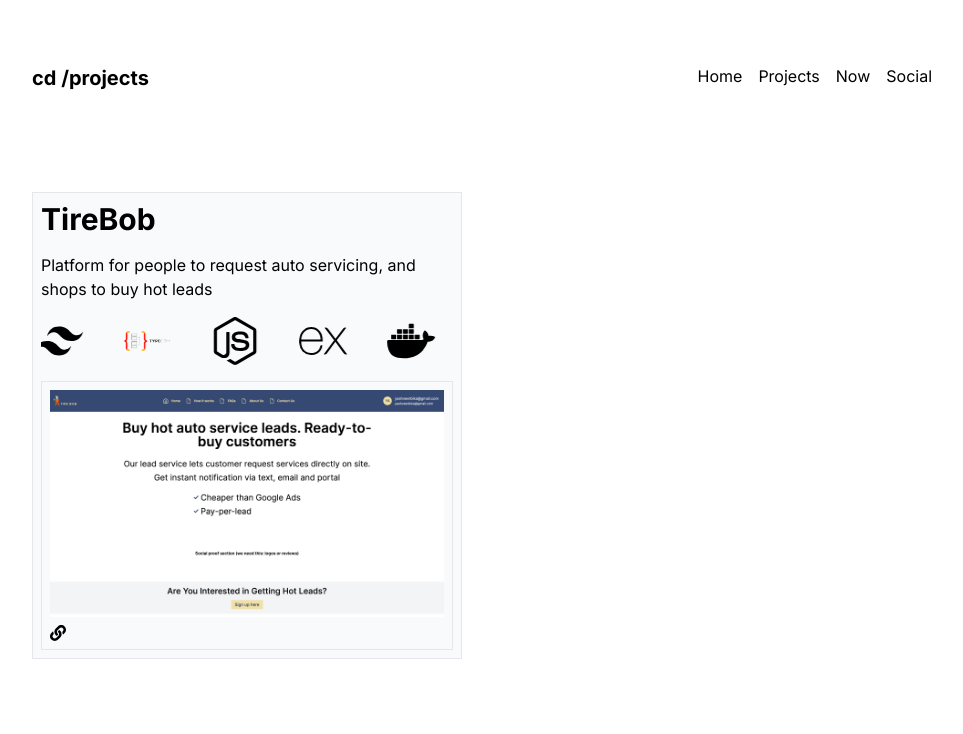
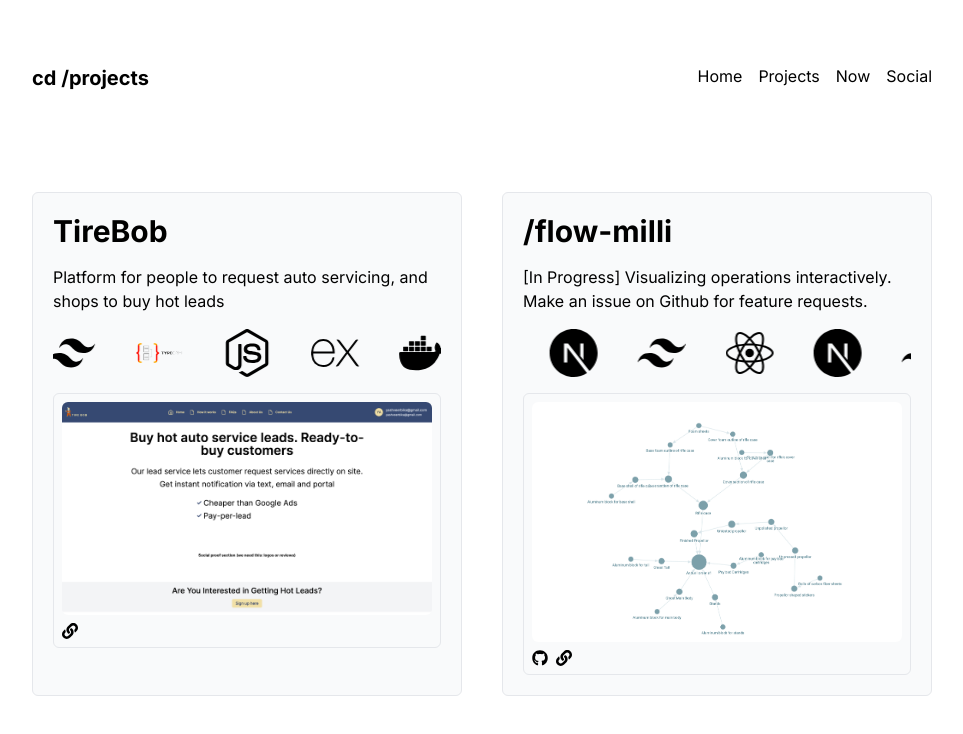
Before and after one commit to yashveer-bika/portfolio, a Next.js app in the folder portfolio/: page /projects in a window 1280 px wide. Shown: the top 734 px of the page, without its empty margins (158-1121 px from the left). Built offline with nearby package versions, Linux system fonts and the light colour scheme.

Commit message:
add flow-mill

```diff
--- a/portfolio/src/app/now/page.tsx
+++ b/portfolio/src/app/now/page.tsx
@@ -7,8 +7,8 @@ export default function Page() {
 
       <ul className="flex flex-col gap-2">
         <li>Get 50 Minneapolis shops onboarded to TireBob</li>
-        <li>Making pretty stuff with React</li>
-        <li>
+        <li>Building UI to add your own dependency graph on /flow-milli</li>
+        {/* <li>
           Playing with{" "}
           <a href="https://reasonml.github.io/" target={"_blank"}>
             Reason
@@ -20,7 +20,7 @@ export default function Page() {
           >
             create-melange-app
           </a>
-        </li>
+        </li> */}
         <li>Getting leaner</li>
       </ul>
 
--- a/portfolio/src/app/projects/page.tsx
+++ b/portfolio/src/app/projects/page.tsx
@@ -40,24 +40,19 @@ export default function Page() {
           imgAlt="tirebob-provider-home"
         />
 
-        {/* <ProjectPreview
-          projectName={"TireBob"}
-          projectUrl={"https://www.tirebob.com/provider"}
-          description="Platform for people to request auto servicing, and shops to buy hot
-      leads"
+        <ProjectPreview
+          projectName={"/flow-milli"}
+          projectUrl={"https://flow-milli.vercel.app/"}
+          githubUrl="https://github.com/yashveer-bika/flow-milli"
+          description="[In Progress] Visualizing operations interactively. Make an issue on Github for feature requests."
           technologies={[
             <FaReact className="h-12 w-12 max-w-none" />,
             <SiNextdotjs className="h-12 w-12 max-w-none" />,
             <SiTailwindcss className="h-12 w-12 max-w-none" />,
-            <TypeORMLogo className="h-12 w-12 max-w-none" />,
-            <SiNodedotjs className="h-12 w-12 max-w-none" />,
-            <SiExpress className="h-12 w-12 max-w-none" />,
-            <SiDocker className="h-12 w-12 max-w-none" />,
-            <SiAmazonec2 className="h-12 w-12 max-w-none" />,
           ]}
-          imgSrc={"/tirebob-provider-home.png"}
-          imgAlt="tirebob-provider-home"
-        /> */}
+          imgSrc={"/v0-flow-milli-graph.png"}
+          imgAlt="flow-mill-DAG"
+        />
       </div>
     </div>
   );
--- a/portfolio/src/components/Projects/ProjectPreview.tsx
+++ b/portfolio/src/components/Projects/ProjectPreview.tsx
@@ -22,7 +22,7 @@ export function ProjectPreview({
   imgSrc,
 }: ProjectPreviewProps) {
   return (
-    <div className="flex flex-col gap-4 bg-gray-50 border p-2 md:hover:scale-105">
+    <div className="flex flex-col gap-4 bg-gray-50 border p-5 rounded-md md:hover:scale-105">
       <div className="text-3xl font-bold">{projectName}</div>
       <div>{description}</div>
 
@@ -56,10 +56,10 @@ export function ProjectPreview({
         </div>
       </div>
 
-      <div className="p-2 border">
+      <div className="p-2 border rounded-md ">
         <div className="flex flex-col gap-2">
           <Image
-            className=""
+            className="rounded-md "
             src={imgSrc}
             alt={imgAlt}
             width={10000}
```
Also changed, not shown: portfolio/public/v0-flow-milli-graph.png (added).
